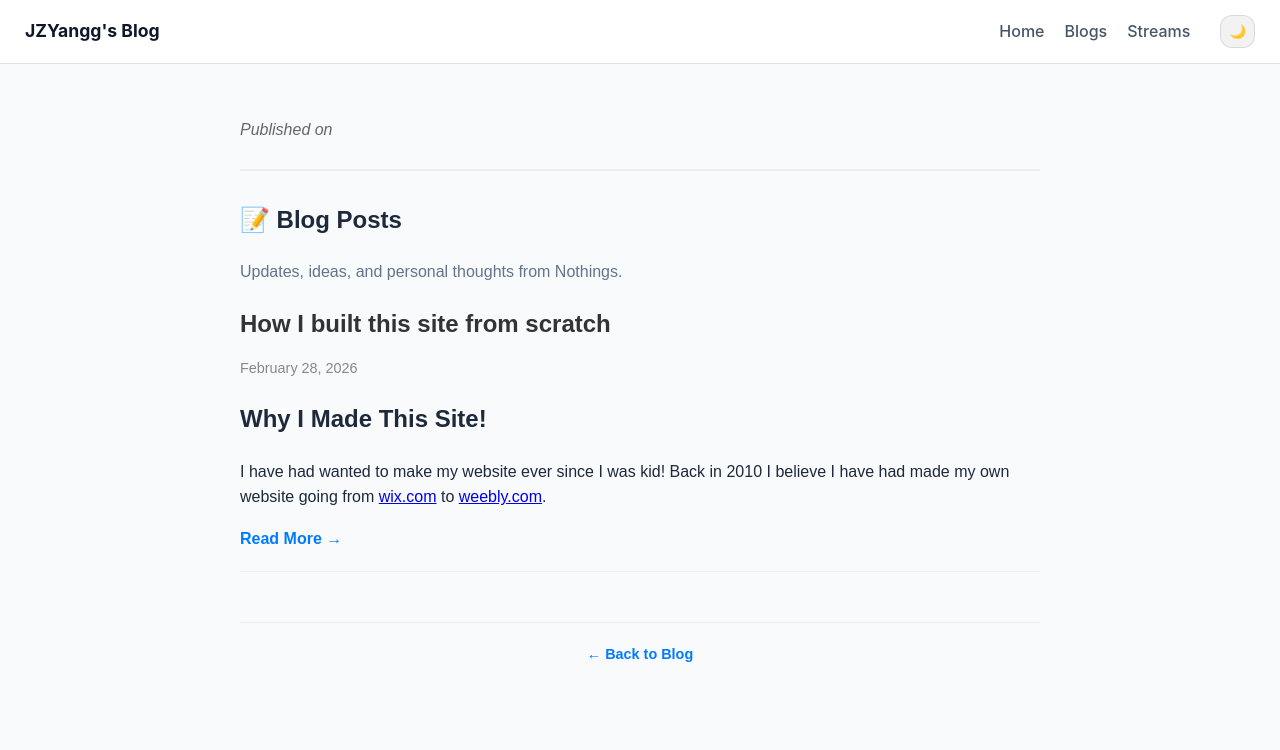
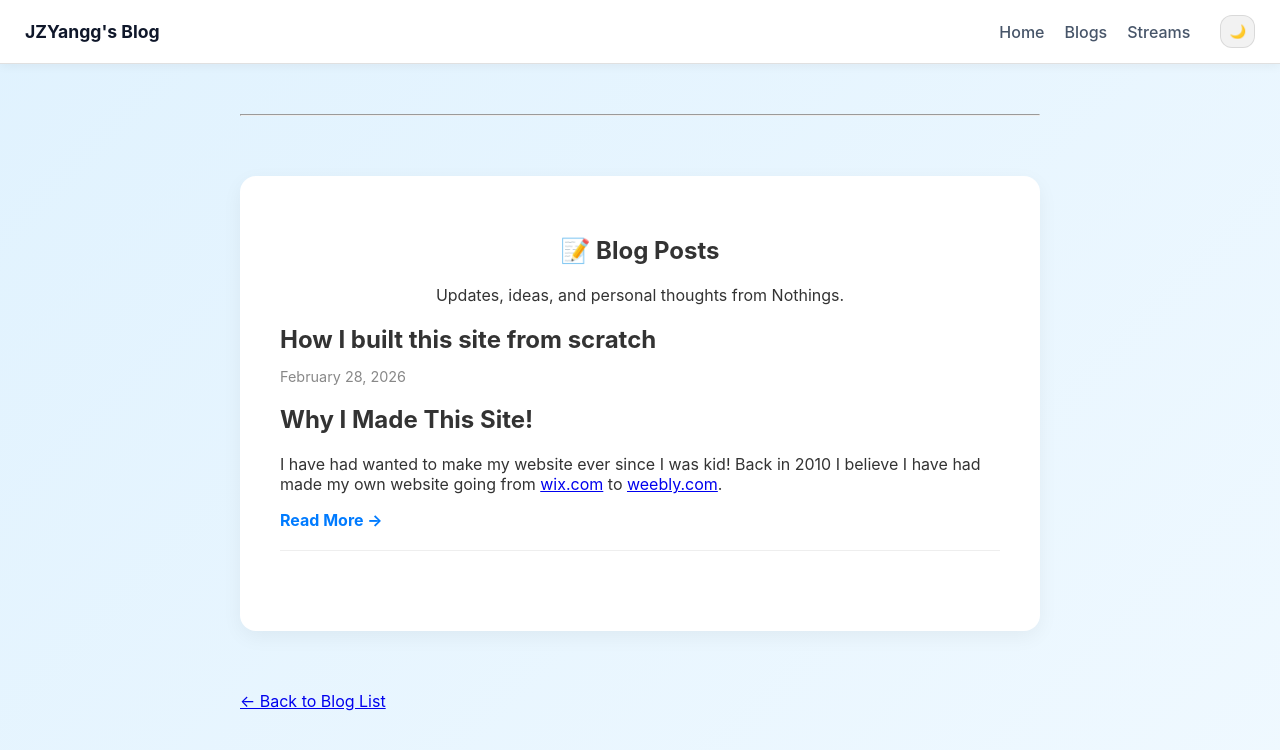
Before and after one commit to JZYangg/jzyangg.github.io, a Jekyll site: the page built from _layouts/post.html, in a window 1280 px wide. Shown: the top 750 px of the page. Built offline with Jekyll 4.4.1, drawn with Linux system fonts in a browser that asks for light colours.

Commit message:
Final fix for white page layout when checkout the posts

```diff
--- a/_layouts/default.html
+++ b/_layouts/default.html
@@ -4,15 +4,17 @@
     <meta charset="UTF-8">
     <meta name="viewport" content="width=device-width, initial-scale=1.0">
     <title>{{ page.title }} | JZYangg</title>
+    <link rel="stylesheet" href="/blogs/blogs.css">
     <link rel="stylesheet" href="/navbar.css">
-    <link rel="stylesheet" href="/index.css">
-    {% if page.css %}<link rel="stylesheet" href="/{{ page.css }}">{% endif %}
 </head>
-<body class="{{ page.body_class }}">
+<body>
     <div id="navbar-placeholder"></div>
     <script src="/navbar.js" defer></script>
 
-    {{ content }}
+    <div class="main-wrapper">
+        {{ content }}
+    </div>
 
+    <script src="/userbar.js" defer></script>
 </body>
 </html>
--- a/_layouts/post.html
+++ b/_layouts/post.html
@@ -1,21 +1,14 @@
 ---
 layout: default
 ---
-<article class="post-container" style="max-width: 800px; margin: 0 auto; padding: 20px; font-family: sans-serif; line-height: 1.6;">
+<article class="post-content" style="max-width: 800px; margin: 50px auto; padding: 0 20px;">
+    <h1>{{ page.title }}</h1>
+    <p style="color: gray;">{{ page.date | date: "%B %e, %Y" }}</p>
+    <hr>
 
-  <header class="post-header" style="margin-bottom: 30px; border-bottom: 2px solid #eee; padding-bottom: 10px;">
-    <h1 style="font-size: 2.5rem; margin-bottom: 10px;">{{ page.title }}</h1>
-    <p class="post-meta" style="color: #666; font-style: italic;">
-      Published on {{ page.date | date: "%B %d, %Y" }}
-    </p>
-  </header>
+    {{ content }}
 
-  <div class="post-content">
-    {{ content }}
-  </div>
-
-  <footer style="margin-top: 50px; padding-top: 20px; border-top: 1px solid #eee;">
-    <a href="/blogs" style="text-decoration: none; color: #007bff; font-weight: bold;">← Back to Blog</a>
-  </footer>
-
+    <div style="margin-top: 50px;">
+        <a href="/blogs">← Back to Blog List</a>
+    </div>
 </article>
```
